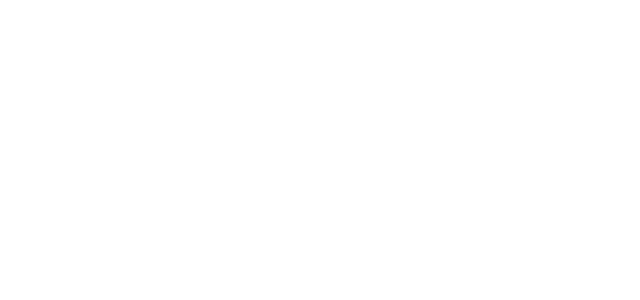
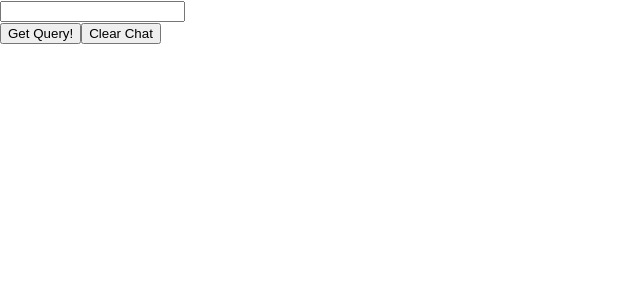
Before and after one commit to revanderground/ai_sql_generator, a React (Create React App) app: page / in a window 1280 px wide. Shown: the top 300 px of the page, without its empty margins (0-640 px from the left). Built offline with nearby package versions, Linux system fonts and the light colour scheme.

Commit message:
feat: :sparkles: App and MessagesDisplay

```diff
--- a/src/App.tsx
+++ b/src/App.tsx
@@ -1,7 +1,16 @@
+import CodeDisplay from "./components/CodeDisplay"
+import MessagesDisplay from "./components/MessagesDisplay"
+
 const App = () => {
   return (
     <div className="app">
-
+      <MessagesDisplay />
+      <input />
+      <CodeDisplay />
+      <div className="button-container">
+        <button id="get-query">Get Query!</button>
+        <button id="clear-chat">Clear Chat</button>
+      </div>
     </div>
   )
 }
--- a/src/components/MessagesDisplay.tsx
+++ b/src/components/MessagesDisplay.tsx
@@ -1,7 +1,9 @@
+import MessageDisplay from "./MessageDisplay"
+
 const MessagesDisplay = () => {
     return (
       <div className="messages-display">
-
+        <MessageDisplay />
       </div>
     )
   }
```
